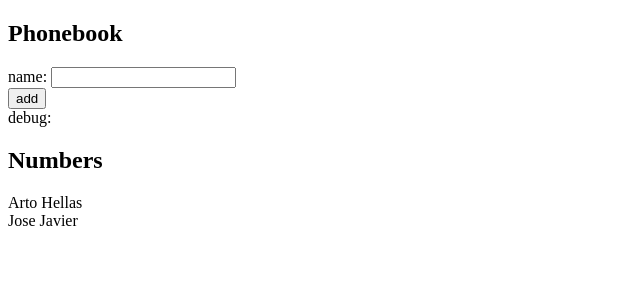
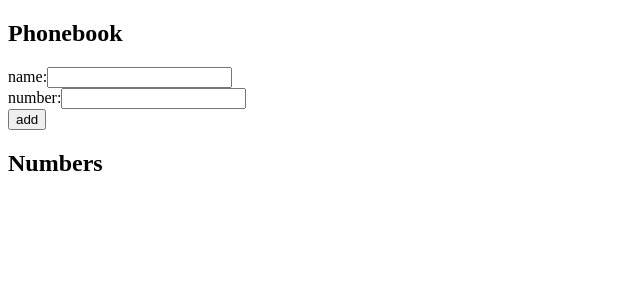
Before and after one commit to JKShima/FullStackOpen, a React (Vite) app in the folder Part2/phonebook/: page / in a window 1280 px wide. Shown: the top 300 px of the page, without its empty margins (0-640 px from the left). Built offline with nearby package versions, Linux system fonts and the light colour scheme.

Commit message:
Exercise 2.8

```diff
--- a/Part2/phonebook/src/App.jsx
+++ b/Part2/phonebook/src/App.jsx
@@ -1,24 +1,18 @@
 import { useState } from 'react'
-
-const Persons = ({name}) => {
-  return (
-    <div>
-      {name}
-    </div>
-  )
-}
+import PersonsList from './components/PersonsList'
+import PersonsForm from './components/PersonsForm'
 
 const App = () => {
-  const [persons, setPersons] = useState([
-    { name: 'Arto Hellas' }, { name: 'Jose Javier'}
-  ])
+  const [persons, setPersons] = useState([])
 
   const [newName, setNewName] = useState('')
+  const [newNumber, setNewNumber] = useState('')
 
   const addPerson = (event) => {
     event.preventDefault()
     const personObject = {
-      name: newName
+      name: newName,
+      number: newNumber
     }
 
     const checkNames = persons.find(props => props.name.toLowerCase() === personObject.name.toLowerCase())
@@ -30,6 +24,7 @@ const App = () => {
     else{
       setPersons(persons.concat(personObject))
       setNewName('')
+      setNewNumber('')
     }
 
   }
@@ -38,21 +33,23 @@ const App = () => {
     setNewName(event.target.value)
   }
 
+  const handleNumberChange = (event) => {
+    setNewNumber(event.target.value)
+  }
+
   return (
     <div>
       <h2>Phonebook</h2>
-      <form onSubmit={addPerson}>
-        <div>
-          name: <input value={newName} onChange={handlePersonChange}/>
-        </div>
-        <div>
-          <button type="submit">add</button>
-        </div>
-      </form>
-      <div>debug: {newName}</div>
+      <PersonsForm
+        addPerson={addPerson}
+        newName={newName}
+        newNumber={newNumber}
+        handlePersonChange={handlePersonChange}
+        handleNumberChange={handleNumberChange}
+      />
       <h2>Numbers</h2>
-      <div>{persons.map(props =>
-        <Persons key={props.name} name={props.name}/>)}
+      <div>
+        <PersonsList persons={persons}/>
       </div>
     </div>
   )
--- /dev/null
+++ b/Part2/phonebook/src/components/PersonsForm.jsx
@@ -0,0 +1,19 @@
+const PersonsForm = ({addPerson, newName, newNumber, handlePersonChange, handleNumberChange}) => {
+    return (
+        <form onSubmit={addPerson}>
+        <div>
+          name:
+          <input value={newName} onChange={handlePersonChange}/>
+        </div>
+        <div>
+          number:
+          <input value={newNumber} onChange={handleNumberChange}/>
+        </div>
+        <div>
+          <button type="submit">add</button>
+        </div>
+      </form>
+    )
+}
+
+export default PersonsForm
--- /dev/null
+++ b/Part2/phonebook/src/components/PersonsList.jsx
@@ -0,0 +1,13 @@
+const PersonsList = ({persons}) => {
+    return (
+      <div>
+        {persons.map(props => (
+            <div key={props.name}>
+                {props.name} {props.number}
+            </div>
+        ))}
+      </div>
+    )
+  }
+
+export default PersonsList
```
